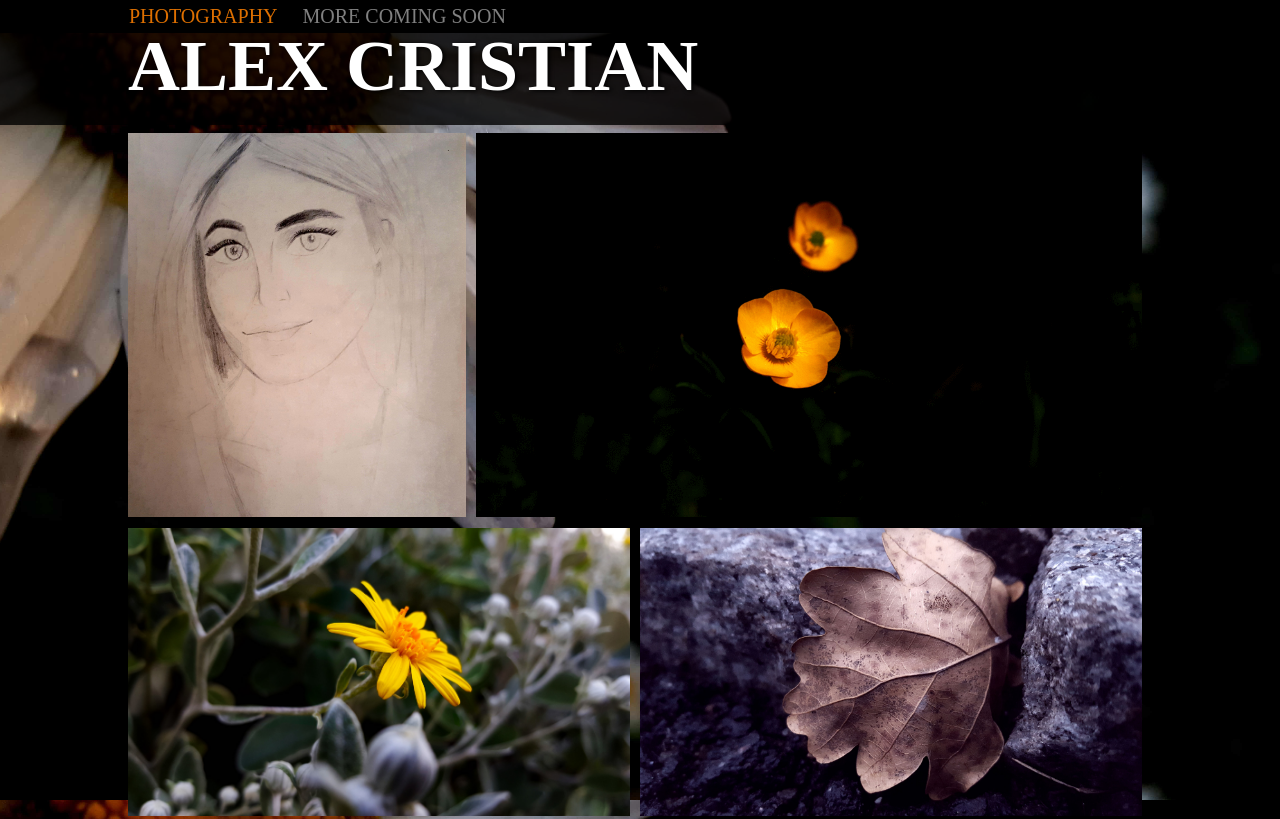
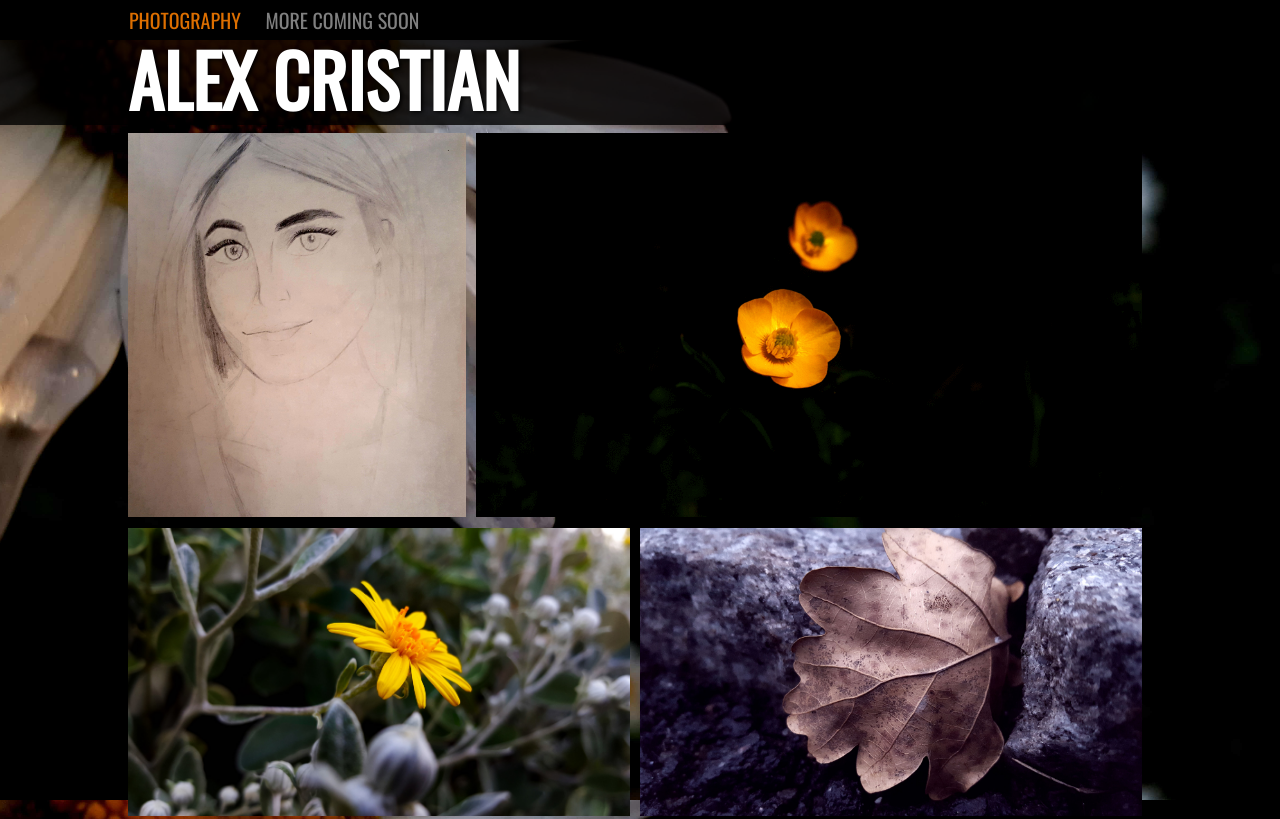
Before and after one commit to alexcristian1/website, a plain HTML site: page index.html in a window 1280 px wide. Shown: the top 819 px of the page. Drawn offline with nearby package versions, Linux system fonts and the light colour scheme.

Commit message:
Update index.html

```diff
--- a/index.html
+++ b/index.html
@@ -8,6 +8,7 @@
 <title>Alex Cristian's Photography </title>
 <link rel="stylesheet" href="StyleSheet.css">
 <link rel="stylesheet" href="Mobile.css">
+<link rel="stylesheet" type="text/css" href="//fonts.googleapis.com/css?family=Oswald" />
 
 </head>
 
```
